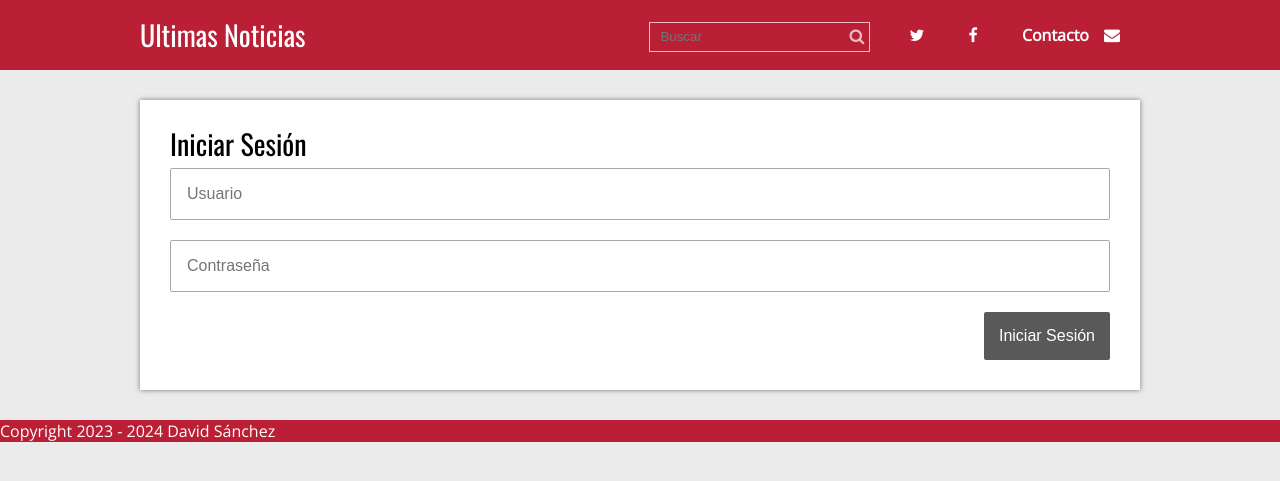
After one commit to Davidsd16/blog_noticias, a PHP site: page /udemy_php/login in a window 1280 px wide. The commit adds this page. Shown: the top 481 px of the page. Run offline with PHP 8.4, Linux system fonts and the light colour scheme; some libraries are stand-ins or nearby versions.

Commit message:
Creada la vista del formulario login

```diff
--- /dev/null
+++ b/login.php
@@ -0,0 +1,6 @@
+<?php
+
+require 'admin/config.php';
+require 'controller/controller.php';
+
+require 'views/login.view.php';
--- /dev/null
+++ b/views/login.view.php
@@ -0,0 +1,23 @@
+<?php require "header.view.php"; ?>
+
+    <div class="contenedor">
+        <!-- Contenedor principal para el formulario de inicio de sesión -->
+        <div class="post">
+            <!-- Etiqueta de artículo -->
+            <article>
+                <!-- Título del formulario -->
+                <h2 class="titulo">Iniciar Sesión</h2>
+                <!-- Formulario de inicio de sesión -->
+                <form class="formulario" method="post" action="<?php echo htmlspecialchars($_SERVER['PHP_SELF']); ?>">
+                    <!-- Campo para ingresar el nombre de usuario -->
+                    <input type="text" name="usuario" placeholder="Usuario">
+                    <!-- Campo para ingresar la contraseña -->
+                    <input type="password" name="password" placeholder="Contraseña">
+                    <!-- Botón de enviar para iniciar sesión -->
+                    <input type="submit" value="Iniciar Sesión">
+                </form>
+            </article>
+        </div>
+    </div>
+
+<?php require "footer.view.php"; ?>
--- a/views/single.view.php
+++ b/views/single.view.php
@@ -17,7 +17,7 @@
             </div>
 
             <!-- Extracto del artículo -->
-            <p class="extracto"><?php echo $post['texto'] ?>
+            <p class="extracto"><?php echo nl2br($post['texto']) ?>
         </article>
     </div>
 </div>
```
